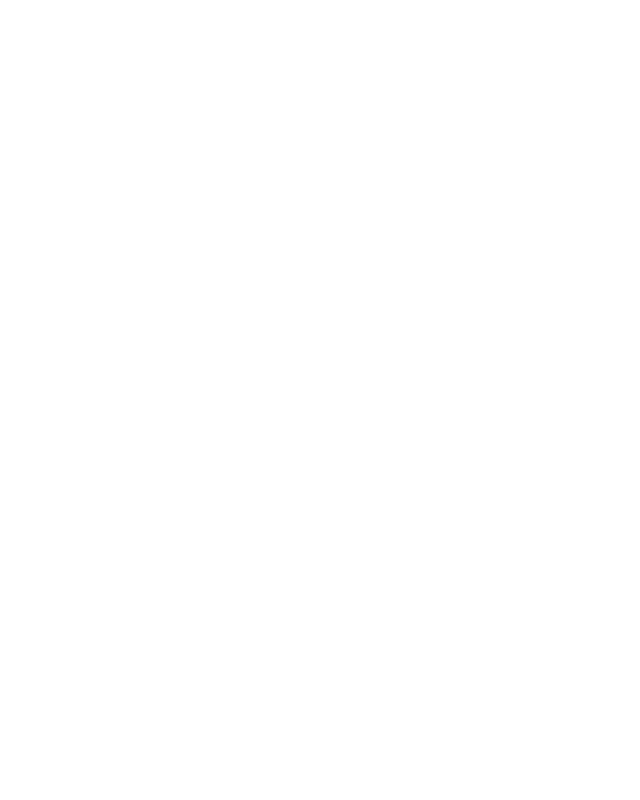
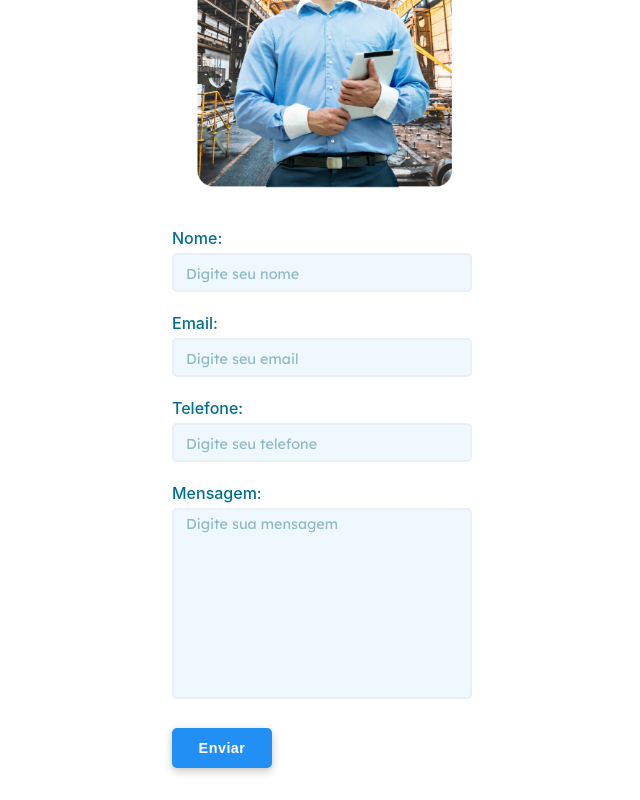
Before and after one commit to estevaolibardi/lektor-pagge, a Next.js app in the folder lektorr/: page / in a window 1280 px wide. Shown: the part 3118-3918 px from the top of the page, without its empty margins (318-958 px from the left). Before the commit the page ends 3317 px from the top, so only its background shows below. Built offline with nearby package versions, Linux system fonts and the light colour scheme.

Commit message:
feat: form

```diff
--- a/lektorr/components/Accordion/styles.ts
+++ b/lektorr/components/Accordion/styles.ts
@@ -27,7 +27,7 @@
 export const Container = styled.div`
   display: flex;
   width: 350px;
-  height: 600px;
+  /* height: 620px; */
   justify-content: flex-start;
   align-items: center;
   flex-direction: column;
@@ -56,9 +56,10 @@
 export const Answer = styled.div<ActiveProp>`
   color: #1687a7;
   margin-bottom: 1.2rem;
-  font-size: 1.05rem;
+  font-size: 1rem;
   padding-left: 0.5rem;
   text-align: justify;
+  font-family: 'Lexend', sans-serif;
   display: flex;
   height: auto;
   max-height: ${({ selected }) => (selected ? '9999px' : '0')};
--- /dev/null
+++ b/lektorr/components/Input/index.tsx
@@ -0,0 +1,37 @@
+import { Container, StyledInput, StyledError } from './styles';
+import { RegisterOptions, UseFormRegisterReturn } from 'react-hook-form';
+
+type Props = {
+  placeholder?: string;
+  label?: string;
+  type?: string;
+  register: (name: string, options?: RegisterOptions) => UseFormRegisterReturn;
+  name?: string;
+  error?: string;
+  autoComplete?: string;
+};
+
+const Input = ({
+  placeholder,
+  label,
+  type,
+  register,
+  name,
+  error,
+  autoComplete,
+}: Props) => {
+  return (
+    <Container>
+      <label>{label}</label>
+      <StyledInput
+        type={type}
+        placeholder={placeholder}
+        autoComplete={autoComplete}
+        {...register(name)}
+      />
+      <StyledError>{!!error && <span>{error}</span>}</StyledError>
+    </Container>
+  );
+};
+
+export default Input;
--- /dev/null
+++ b/lektorr/components/Input/styles.ts
@@ -0,0 +1,74 @@
+import styled from 'styled-components';
+
+export const Container = styled.div`
+  width: 100%;
+  height: 85px;
+  display: flex;
+  flex-direction: column;
+  justify-content: center;
+  align-items: center;
+  margin-top: 0;
+
+  label {
+    display: flex;
+    align-items: flex-start;
+    width: 100%;
+    justify-content: flex-start;
+    margin-bottom: 5px;
+    color: #00708d;
+    font-weight: 500;
+  }
+
+  @media (min-width: 800px) {
+  }
+`;
+
+export const StyledInput = styled.input`
+  width: 100%;
+  height: 38.5px;
+  background-color: aliceblue;
+  border: 2px solid #e9eff5;
+  border-radius: 3px;
+  text-indent: 10px;
+  font-size: 0.9rem;
+  border-radius: 5px;
+  font-family: 'Lexend', sans-serif;
+  color: #4e8896;
+
+  @media (min-width: 800px) {
+    height: 48px;
+    box-sizing: border-box;
+    font-size: 16.2426px;
+  }
+
+  :focus {
+    border: 2px solid #75cee3;
+    outline: none;
+  }
+
+  ::placeholder {
+    color: #8fbac4;
+    font-size: 0.9rem;
+    font-family: 'Lexend', sans-serif;
+  }
+`;
+
+export const StyledError = styled.div`
+  height: 20px;
+  margin-top: 5px;
+  width: 100%;
+  display: flex;
+  align-items: center;
+
+  > label {
+    font-size: 15px;
+  }
+  > span {
+    font-size: 12px;
+    color: #ff577f;
+    display: flex;
+    align-items: flex-start;
+    width: 100%;
+    justify-content: flex-start;
+  }
+`;
--- /dev/null
+++ b/lektorr/components/TextArea/index.tsx
@@ -0,0 +1,28 @@
+import React from 'react';
+import { Container, StyledError } from './styles';
+import { RegisterOptions, UseFormRegisterReturn } from 'react-hook-form';
+
+type Props = {
+  placeholder?: string;
+  label?: string;
+  register: (name: string, options?: RegisterOptions) => UseFormRegisterReturn;
+  name?: string;
+  error?: string;
+};
+
+const TextArea = ({ placeholder, label, register, name, error }: Props) => {
+  return (
+    <Container>
+      <label>{label}</label>
+      <textarea
+        placeholder={placeholder}
+        {...register(name)}
+        rows={10}
+        cols={10}
+      />
+      <StyledError>{!!error && <span>{error}</span>}</StyledError>
+    </Container>
+  );
+};
+
+export default TextArea;
--- /dev/null
+++ b/lektorr/components/TextArea/styles.ts
@@ -0,0 +1,59 @@
+import styled from 'styled-components';
+
+export const Container = styled.div`
+  width: 100%;
+  textarea {
+    width: 100%;
+    background-color: aliceblue;
+    border: 2px solid #e9eff5;
+    resize: none;
+    border-radius: 5px;
+    font-family: 'Lexend', sans-serif;
+    color: #4e8896;
+    font-size: 0.9rem;
+    text-indent: 10px;
+    padding-top: 5px;
+
+    ::placeholder {
+      color: #8fbac4;
+      font-size: 0.9rem;
+      font-family: 'Lexend', sans-serif;
+    }
+
+    :focus {
+      border: 2px solid #75cee3;
+      outline: none;
+    }
+  }
+  label {
+    width: 100%;
+    margin-bottom: 5px;
+    display: flex;
+    align-items: flex-start;
+    width: 100%;
+    justify-content: flex-start;
+    margin-bottom: 5px;
+    color: #00708d;
+    font-weight: 500;
+  }
+`;
+
+export const StyledError = styled.div`
+  height: 20px;
+  margin-top: 5px;
+  width: 100%;
+  display: flex;
+  align-items: center;
+
+  > label {
+    font-size: 15px;
+  }
+  > span {
+    font-size: 12px;
+    color: #ff577f;
+    display: flex;
+    align-items: flex-start;
+    width: 100%;
+    justify-content: flex-start;
+  }
+`;
--- a/lektorr/package.json
+++ b/lektorr/package.json
@@ -6,11 +6,14 @@
     "start": "next start"
   },
   "dependencies": {
+    "@hookform/resolvers": "^2.9.10",
     "next": "latest",
     "react": "^18.2.0",
     "react-dom": "^18.2.0",
+    "react-hook-form": "^7.42.1",
     "react-icons": "^4.7.1",
-    "styled-components": "^5.3.5"
+    "styled-components": "^5.3.5",
+    "yup": "^0.32.11"
   },
   "devDependencies": {
     "@types/node": "^18.0.0",
--- a/lektorr/pages/index.tsx
+++ b/lektorr/pages/index.tsx
@@ -1,12 +1,24 @@
 import { Header } from '../components/Header';
 import { useState } from 'react';
 import Page from '../components/page';
-import { Box, Order, Ola } from '../styles/homestyle';
+import {
+  Box,
+  Order,
+  Contato,
+  FormStyle,
+  BtnBox,
+  FormContainer,
+} from '../styles/homestyle';
 import Head from 'next/head';
 import { IoMdWifi } from 'react-icons/io';
 import { RiShieldCheckFill, RiMedalFill } from 'react-icons/ri';
 import Image from 'next/image';
 import Accordion from '../components/Accordion';
+import Input from '../components/Input';
+import { useForm } from 'react-hook-form';
+import * as yup from 'yup';
+import { yupResolver } from '@hookform/resolvers/yup';
+import TextArea from '../components/TextArea';
 
 export default function Home() {
   const [open, setOpen] = useState(false);
@@ -22,6 +34,30 @@
       return setSelected(null);
     }
     setSelected(i + 1);
+  };
+
+  const schema = yup.object().shape({
+    email: yup.string().email('email inválido').required('Email obrigatório'),
+    name: yup.string().required('Nome obrigatório'),
+    phone: yup.string().required('Digite o telefone'),
+    message: yup.string().required('Digite uma mensagem'),
+  });
+
+  type FormFields = {
+    name: string;
+    email: number;
+    phone: string;
+    message: string;
+  };
+
+  const {
+    register,
+    handleSubmit,
+    formState: { errors },
+  } = useForm<FormFields>({ resolver: yupResolver(schema) });
+
+  const onSubmit = (data) => {
+    console.log(data);
   };
 
   return (
@@ -66,7 +102,7 @@
         />
       </Order>
       <Accordion selected={selected} toggle={toggle} />
-      <Ola>
+      <Contato>
         <svg xmlns="http://www.w3.org/2000/svg" viewBox="0 0 1440 320">
           <path
             fill="#f3faff"
@@ -74,7 +110,50 @@
             d="M0,256L1440,160L1440,0L0,0Z"
           ></path>
         </svg>
-      </Ola>
+        <FormContainer>
+          <h1>Entre em contato Conosco!</h1>
+          <Image src="/contato.png" height={180} width={300} alt="monitoring" />
+          <FormStyle onSubmit={handleSubmit(onSubmit)}>
+            <Input
+              placeholder="Digite seu nome"
+              name="name"
+              register={register}
+              label="Nome:"
+              error={errors.name?.message}
+              type="text"
+              autoComplete="off"
+            />
+            <Input
+              placeholder="Digite seu email"
+              name="email"
+              register={register}
+              label="Email:"
+              error={errors.email?.message}
+              type="email"
+              autoComplete="off"
+            />
+            <Input
+              placeholder="Digite seu telefone"
+              name="phone"
+              register={register}
+              label="Telefone:"
+              error={errors.phone?.message}
+              type="text"
+              autoComplete="off"
+            />
+            <TextArea
+              placeholder="Digite sua mensagem"
+              name="message"
+              register={register}
+              label="Mensagem:"
+              error={errors.message?.message}
+            />
+            <BtnBox>
+              <button>Enviar</button>
+            </BtnBox>
+          </FormStyle>
+        </FormContainer>
+      </Contato>
     </Page>
   );
 }
--- a/lektorr/styles/homestyle.ts
+++ b/lektorr/styles/homestyle.ts
@@ -46,6 +46,47 @@
         font-weight: 400;
       }
     }
+  }
+`;
+
+export const FormStyle = styled.form`
+  width: 300px;
+  display: flex;
+  justify-content: center;
+  align-items: center;
+  flex-direction: column;
+  padding-top: 2rem;
+  padding-bottom: 2rem;
+`;
+
+export const FormContainer = styled.div`
+  width: 100%;
+  display: flex;
+  flex-direction: column;
+  justify-content: center;
+  align-items: center;
+`;
+
+export const BtnBox = styled.div`
+  width: 100%;
+  display: flex;
+  align-items: flex-start;
+
+  button {
+    background-color: #228ff4;
+    color: white;
+    height: 40px;
+    width: 100px;
+    display: flex;
+    justify-content: center;
+    align-items: center;
+    border-style: none;
+    border-radius: 5px;
+    font-family: 'Montserrat', sans-serif;
+    font-weight: 600;
+    font-size: 0.9rem;
+    letter-spacing: 0.03rem;
+    box-shadow: rgb(0 0 0 / 24%) 0px 3px 8px;
   }
 `;
 
@@ -103,6 +144,23 @@
   }
 `;
 
-export const Ola = styled.div`
-  height: 500px;
+export const Contato = styled.div`
+  width: 100%;
+  display: flex;
+  justify-content: center;
+  align-items: center;
+  flex-direction: column;
+
+  h1 {
+    text-align: center;
+    font-size: 1.5rem;
+    font-weight: 500;
+    font-family: 'Lexend', sans-serif;
+    color: #06718f;
+  }
+
+  img {
+    max-width: 100%;
+    height: auto;
+  }
 `;
```
Also changed, not shown: lektorr/public/contato.png (added), 1 other file (tests, documents, lock files or other folders).
